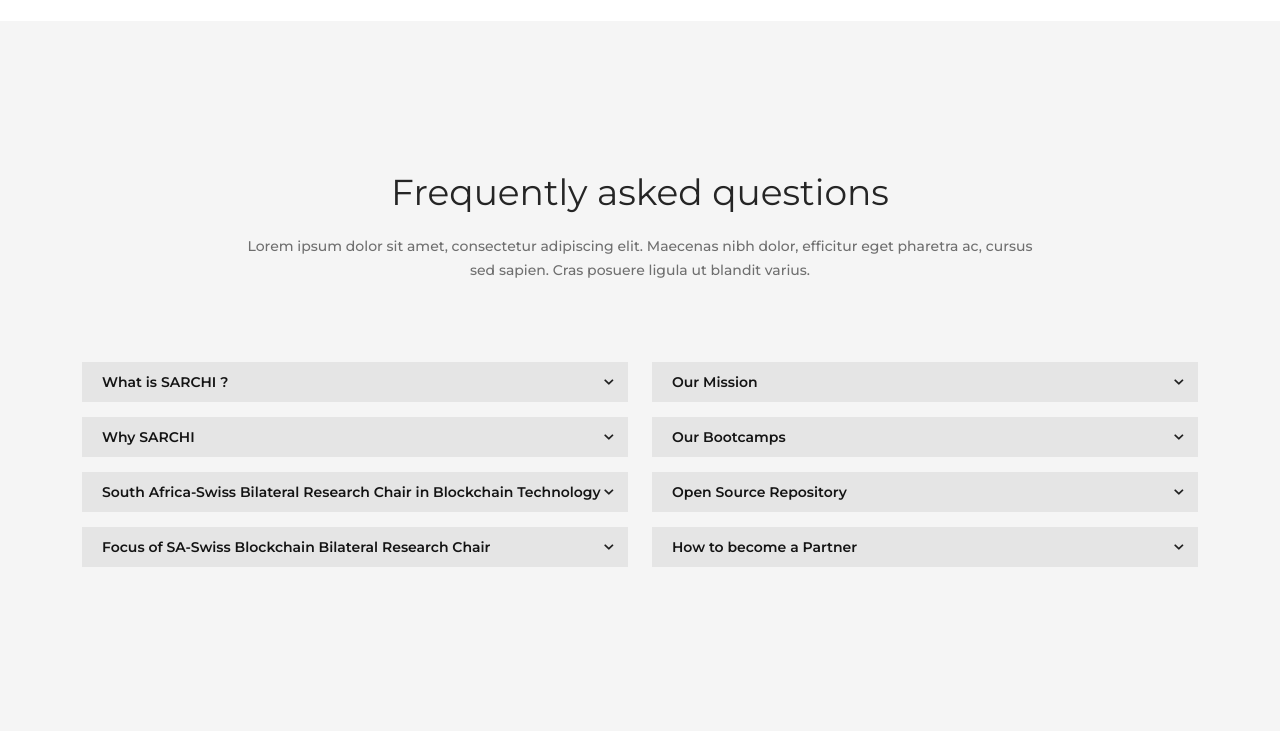
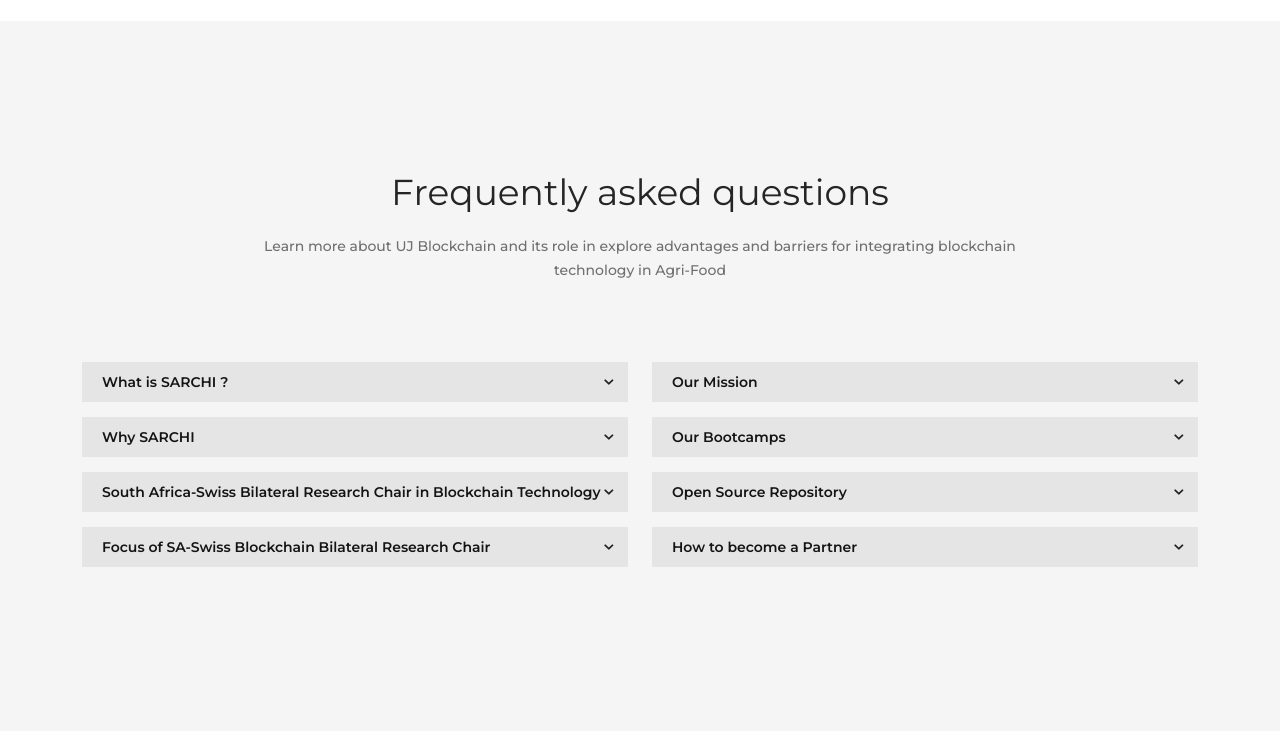
Before and after one commit to miracle10240/web3-miraweb-project, a Django app: template jinja2/pages/index.html in a window 1280 px wide. Shown: the part 5551-6282 px from the top of the page. Run offline with Django 3.2, Linux system fonts and the light colour scheme; the template is opened without the code that fills it, so the values that code supplies are empty; parts of the project's set-up code (start-up, migrations or seed data) failed here and were passed over; some libraries are stand-ins or nearby versions; some web fonts are replaced.

Commit message:
remove lorem text from faq partial template

```diff
--- a/jinja2/partials/pages/__faq.html
+++ b/jinja2/partials/pages/__faq.html
@@ -2,8 +2,7 @@
     <div class="container">
         <div class="heading text-center">
             <h2>Frequently asked questions</h2>
-            <p>Lorem ipsum dolor sit amet, consectetur adipiscing elit. Maecenas nibh dolor, efficitur eget pharetra ac,
-                cursus sed sapien. Cras posuere ligula ut blandit varius. </p>
+            <p>Learn more about UJ Blockchain and its role in explore advantages and barriers for integrating blockchain technology in Agri-Food</p>
         </div>
         <!-- FAQS -->
         <div class="row">
@@ -19,10 +18,15 @@
                                     href="#collapseOne" class="collapsed"> What is SARCHI ?</a> </h4>
                         </div>
                         <div id="collapseOne" class="panel-collapse collapse in">
-                            <div class="panel-body"> There are many variations of passages of Lorem Ipsum available, but
-                                the majority have suffered alteration in some Lorem ipsum dolor sit amet, consectetur
-                                adipiscing elit. Maecenas nibh dolor, efficitur eget pharetra ac, cursus sed sapien.
-                                Cras posuere ligula ut blandit varius. </div>
+                            <div class="panel-body">
+                                The South African Research Chairs Initiative (SARChI) was established in 2006 by the Department
+                                of Science and Technology (DST) and the National Research Foundation (NRF). It is designed to
+                                attract and retain excellence in research and innovation at South African public universities
+                                through the establishment of Research Chairs at public universities in South Africa with a
+                                long-term investment trajectory of up to fifteen years
+                                <br><br>
+                                Source: NRF, www.nrf.ac.za; 2023.
+                            </div>
                         </div>
                     </div>
 
@@ -33,8 +37,13 @@
                                     href="#collapseTwo" class="collapsed"> Why SARCHI</a> </h4>
                         </div>
                         <div id="collapseTwo" class="panel-collapse collapse">
-                            <div class="panel-body"> There are many variations of passages of Lorem Ipsum available, but
-                                the majority have suffered alteration in some </div>
+                            <div class="panel-body">
+                                The main goal of SARCHI is to strengthen and improve research and innovation
+                                capacity of public universities for producing high quality postgraduate students and
+                                research and innovation outputs.
+                                <br><br>
+                                Source: NRF, www.nrf.ac.za; 2023.
+                            </div>
                         </div>
                     </div>
 
@@ -45,8 +54,13 @@
                                     href="#collapseThree" class="collapsed"> South Africa-Swiss Bilateral Research Chair in Blockchain Technology</a> </h4>
                         </div>
                         <div id="collapseThree" class="panel-collapse collapse">
-                            <div class="panel-body"> There are many variations of passages of Lorem Ipsum available, but
-                                the majority have suffered alteration in some </div>
+                            <div class="panel-body"> The South Africa-Swiss Bilateral Research Chair in Blockchain Technology is
+                                research collaboration under the leadership of Professor Nnamdi Nwulu (UJ) and Dr Luca Mazzola (co-Principal Investigator
+                                – Hochschule Luzern, Switzerland) aimed at exploring the advantages and barriers for
+                                integrating blockchain technology in supply chains management.
+                                <br><br>
+                                Source: UJ, news.uj.ac.za; 2023.
+                            </div>
                         </div>
                     </div>
 
@@ -57,8 +71,12 @@
                                     href="#collapsefour" class="collapsed"> Focus of SA-Swiss Blockchain Bilateral Research Chair</a> </h4>
                         </div>
                         <div id="collapsefour" class="panel-collapse collapse">
-                            <div class="panel-body"> There are many variations of passages of Lorem Ipsum available, but
-                                the majority have suffered alteration in some </div>
+                            <div class="panel-body">
+                                Two different focus areas of implementation are envisioned within the import/export of goods in South Africa and Switzerland,
+                                namely the agri-food and drugs/medical devices supply chains.
+                                <br><br>
+                                Source: UJ, news.uj.ac.za; 2023.
+                            </div>
                         </div>
                     </div>
                 </div>
@@ -75,8 +93,7 @@
                                     href="#collapseOne-1" class="collapsed"> Our Mission</a> </h4>
                         </div>
                         <div id="collapseOne-1" class="panel-collapse collapse">
-                            <div class="panel-body"> There are many variations of passages of Lorem Ipsum available, but
-                                the majority have suffered alteration in some </div>
+                            <div class="panel-body"> We aim to propagate the gospel of blockchain while building real world solutions in Agri-Food.</div>
                         </div>
                     </div>
 
@@ -87,8 +104,8 @@
                                     href="#collapseTwo-1" class="collapsed"> Our Bootcamps</a> </h4>
                         </div>
                         <div id="collapseTwo-1" class="panel-collapse collapse">
-                            <div class="panel-body"> There are many variations of passages of Lorem Ipsum available, but
-                                the majority have suffered alteration in some </div>
+                            <div class="panel-body">
+                                We organize Bootcamps twice a year aimed at increasing capacity building in the real-world application of blockchain. </div>
                         </div>
                     </div>
 
@@ -99,8 +116,9 @@
                                     href="#collapseThree-1" class="collapsed"> Open Source Repository</a> </h4>
                         </div>
                         <div id="collapseThree-1" class="panel-collapse collapse">
-                            <div class="panel-body"> There are many variations of passages of Lorem Ipsum available, but
-                                the majority have suffered alteration in some </div>
+                            <div class="panel-body"> We regularly update and add new open-source repositories on
+                                Github (<a href="https://github.com/ujblockchain" style="color: #F26422;">UJ Blockchain</a>)
+                                aimed at offering guidance and clarity on blockchain integration and use cases. </div>
                         </div>
                     </div>
 
```
